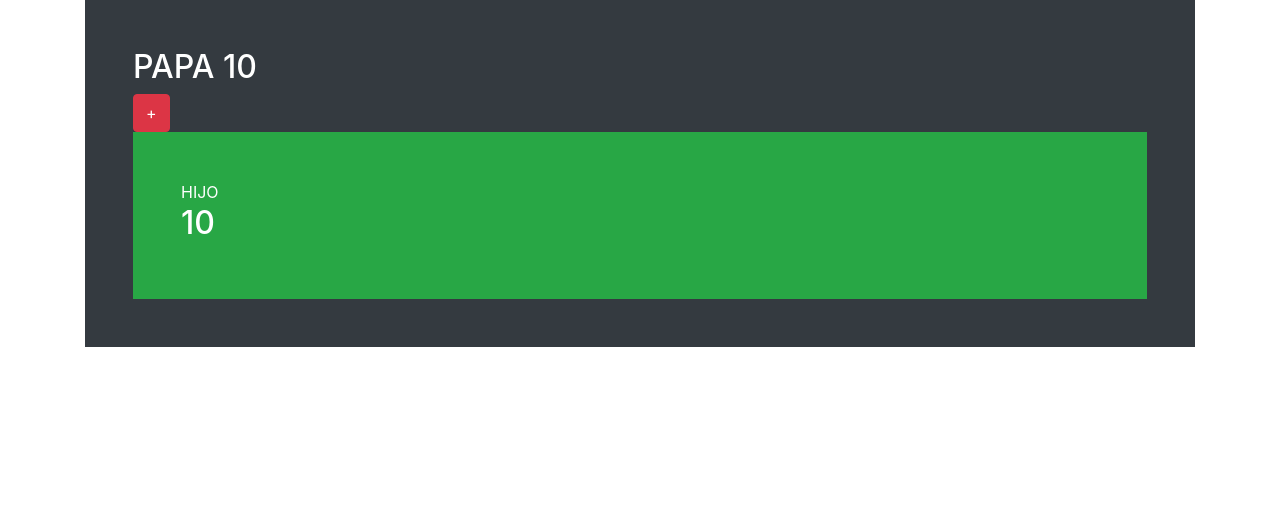
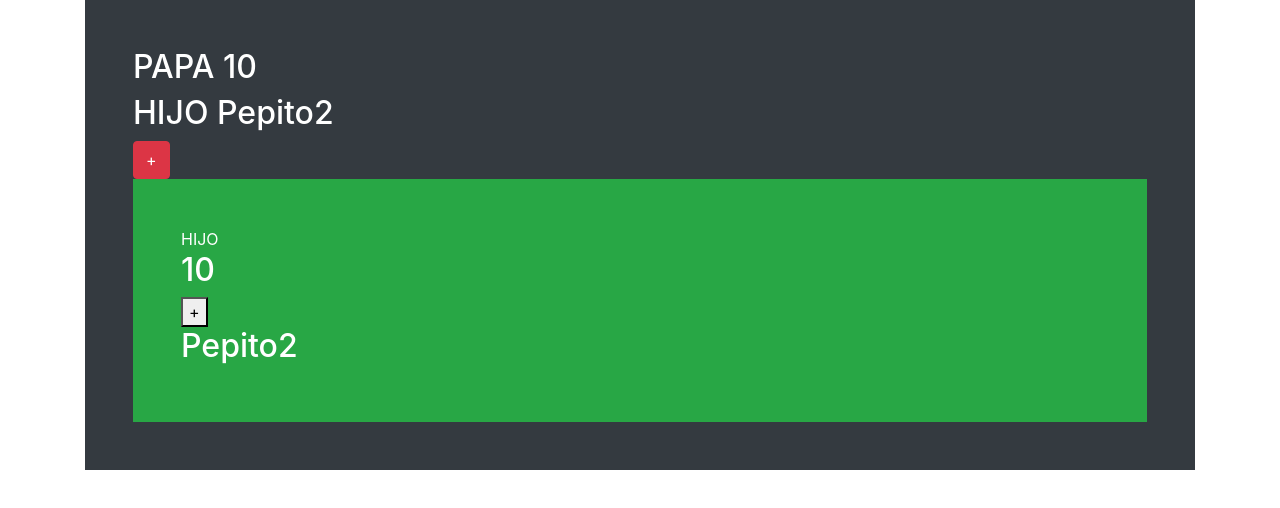
Before and after one commit to programadornovato/vuejs, a plain HTML site: page tuto9.html in a window 1280 px wide. Drawn offline with nearby package versions, Linux system fonts and the light colour scheme.

Commit message:
10.-Vue js 2 tutorial español 👀 [Componentes anidados enviar datos del hijo al padre]👀👀

```diff
--- a/tuto9.html
+++ b/tuto9.html
@@ -12,31 +12,46 @@
   </body>
   <script src="https://cdn.jsdelivr.net/npm/vue/dist/vue.js"></script>
   <script>
+    // PADRE
       Vue.component('padre',{
           template: //html
           `
             <div class='p-5 bg-dark text-white' >
                 <h2>PAPA {{numeroPadre}}</h2>
+                <h2>HIJO {{nombreHijo}}</h2>
+
                 <button class="btn btn-danger" @click="numeroPadre++" >+</button>
-                <hijo :numero=numeroPadre></hijo>
+
+                <hijo :numero=numeroPadre @nombreHijo="nombreHijo=$event" ></hijo>
             </div>
           `,
           data(){
               return{
-                numeroPadre:10
+                numeroPadre:10,
+                nombreHijo:''
               }
           }
       });
-
+      // HIJO
       Vue.component('hijo',{
           template: //html
           `
             <div class='p-5 bg-success text-white' >
                 HIJO
                 <h2>{{numero}}</h2>
+                <button @click=numero++ >+</button>
+                <h2>{{nombreHijo}}</h2>
             </div>
           `,
-          props:['numero']
+          props:['numero'],
+          data(){
+            return{
+              nombreHijo:'Pepito2'
+            }
+          },
+          mounted() {
+            this.$emit('nombreHijo',this.nombreHijo);
+          },
       });
 
     const con=new Vue({
```
